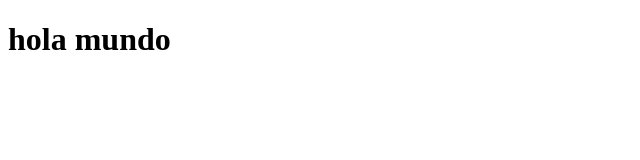
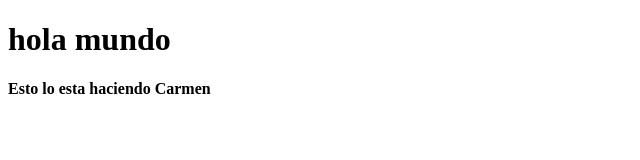
Before and after one commit to cvega-codeko/prueba-git, a plain HTML site: page index.html in a window 1280 px wide. Shown: the whole page, without its empty margins (0-640 px from the left). Drawn offline with Linux system fonts and the light colour scheme.

Commit message:
cambiando el index.html

```diff
--- a/index.html
+++ b/index.html
@@ -8,5 +8,6 @@
 </head>
 <body>
     <h1>hola mundo</h1>
+    <h4>Esto lo esta haciendo Carmen</h4>
 </body>
 </html>
```
